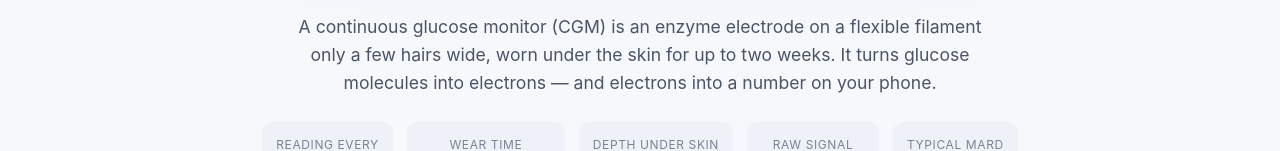
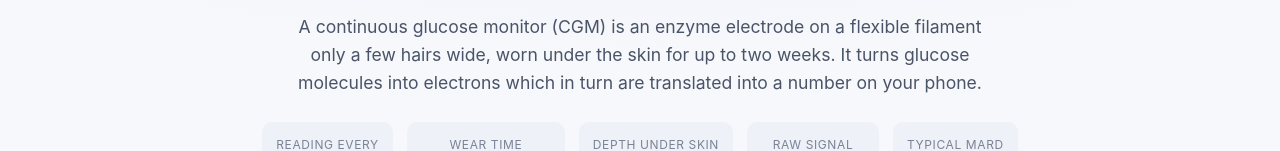
Before and after one commit to sunitathyagarajan/glucose-monitor, a plain HTML site: page sensor.html in a window 1280 px wide. Shown: the part 184-335 px from the top of the page. Drawn offline with Linux system fonts and the light colour scheme.

Commit message:
Reword the sensor page intro sentence
Co-Authored-By: Claude Opus 5.5 <noreply@anthropic.com>

```diff
--- a/sensor.html
+++ b/sensor.html
@@ -31,7 +31,7 @@
 
 <div class="hero">
   <h1>Inside a modern glucose sensor</h1>
-  <p class="lede">A continuous glucose monitor (CGM) is an enzyme electrode on a flexible filament only a few hairs wide, worn under the skin for up to two weeks. It turns glucose molecules into electrons — and electrons into a number on your phone.</p>
+  <p class="lede">A continuous glucose monitor (CGM) is an enzyme electrode on a flexible filament only a few hairs wide, worn under the skin for up to two weeks. It turns glucose molecules into electrons which in turn are translated into a number on your phone.</p>
   <div class="readout" style="justify-content:center">
     <div class="r"><span>Reading every</span><b>1–5 min</b></div>
     <div class="r"><span>Wear time</span><b>10–15 days</b></div>
```
